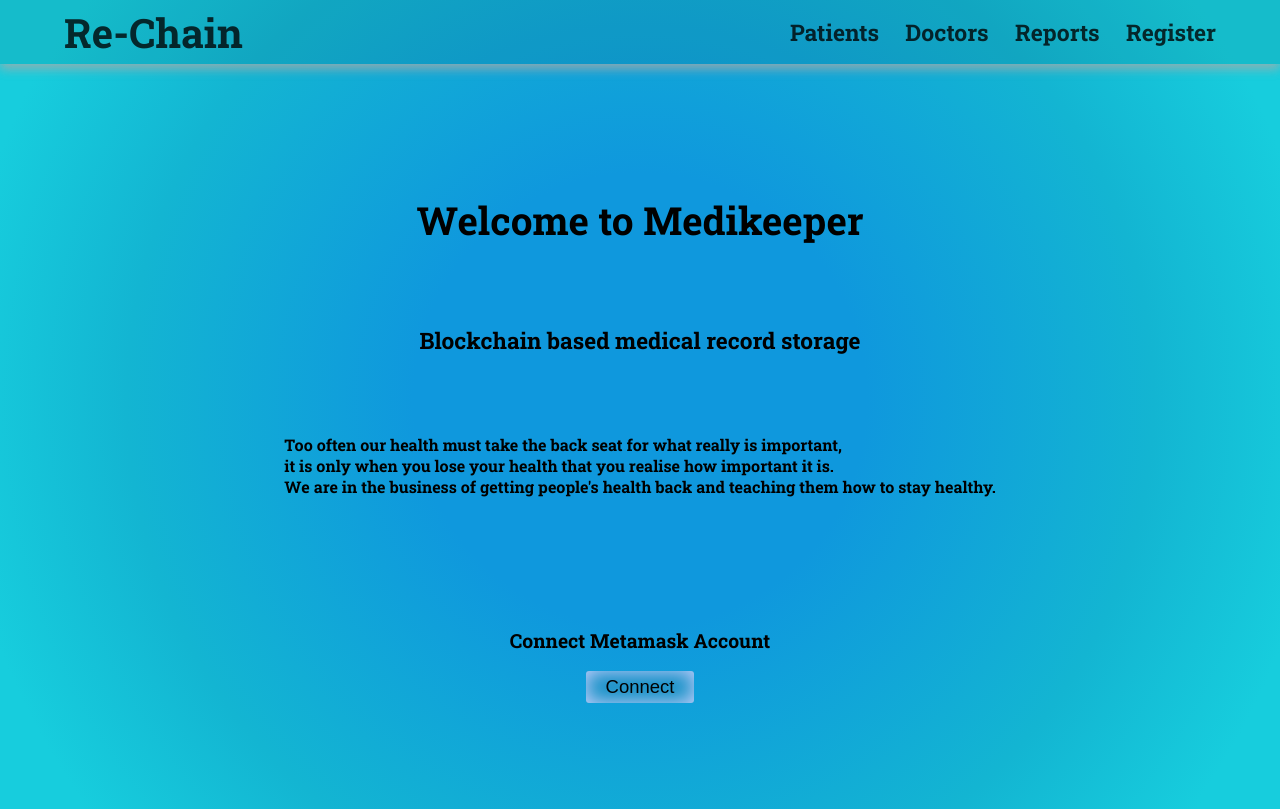
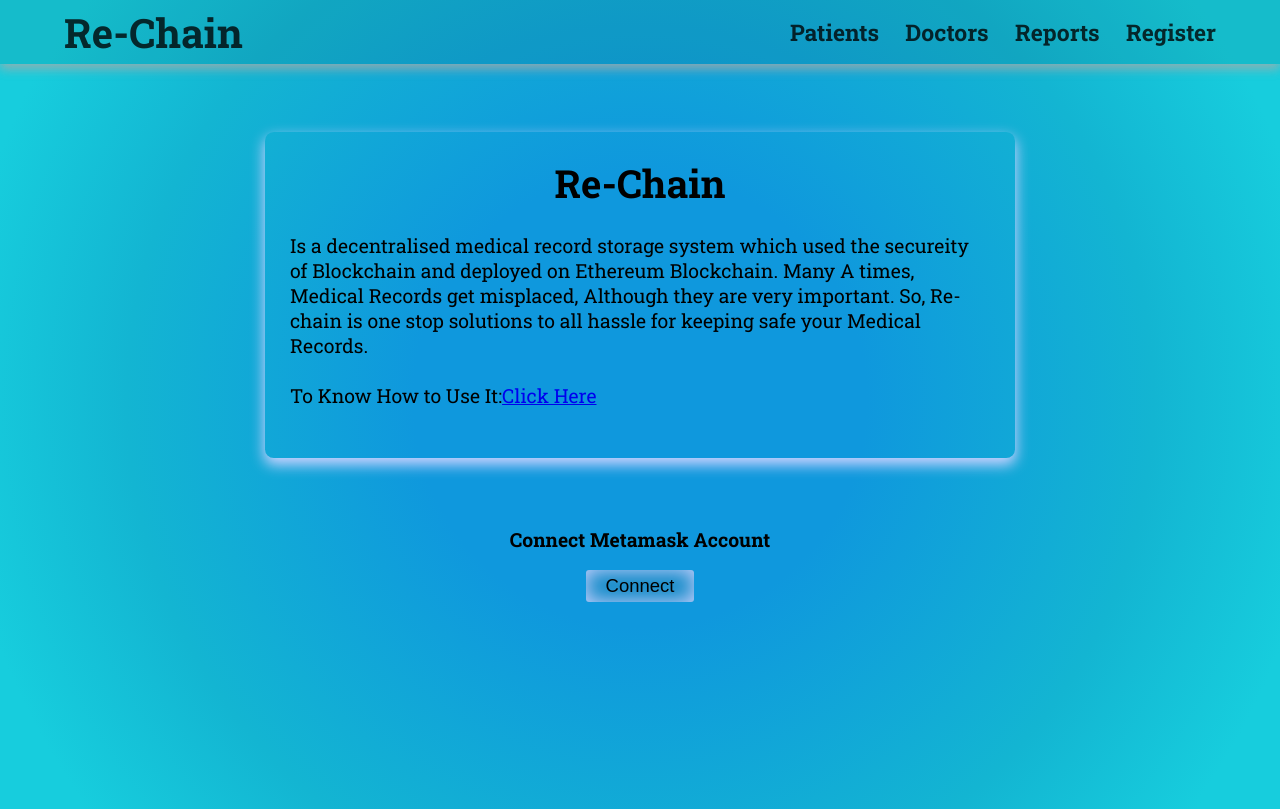
Before and after one commit to Via5K/Re-Chain, a Next.js app: page / in a window 1280 px wide. Built offline with nearby package versions, Linux system fonts and the light colour scheme.

Commit message:
Not Registered Modal Msg

```diff
--- a/components/cards/Modal.js
+++ b/components/cards/Modal.js
@@ -70,8 +70,14 @@
     `;
 
   const StyledModal = styled.div`
-    background: ${Theme.bg};
-    height:100%;
+    background: radial-gradient(
+      circle,
+      rgba(15, 152, 221, 1) 30%,
+      rgba(19, 181, 210, 1) 68%,
+      rgba(23, 205, 221, 1) 91%
+    );
+    background-color: rgba(0,0,0,0.1);
+    min-height:40%;
     width:100%;
     border-radius: 1rem;
     padding: 15px;
@@ -103,7 +109,7 @@
               onClick={handleCloseClick}
               style={{ textDecoration: 'none' }}
             >
-              ❌
+              🆗
             </a>
           </StyledModalHeader>
           {title && <StyledModalTitle>{title}</StyledModalTitle>}
--- a/components/cards/Report.js
+++ b/components/cards/Report.js
@@ -12,7 +12,7 @@
         <h3>Diagnosis: {Data.diagnosis}</h3>
         {/* <h3>: {Data.pdf}</h3> */}
         <h3>
-          File: <a href={Data.pdf}>View Report</a>
+          Report: <a href={Data.pdf}>View Report</a>
         </h3>
       </div>
     </>
--- a/components/cards/Welcome.js
+++ b/components/cards/Welcome.js
@@ -1,21 +1,24 @@
+import styles from '../../styles/cards.module.css';
+
 export default function Welcome() {
   return (
     <>
-      <h1>Welcome to Medikeeper</h1>
-      <h3>Blockchain based medical record storage</h3>
-      <div>
-        <h5>
-          Too often our health must take the back seat for what really is
-          important,
-        </h5>
-        <h5>
-          it is only when you lose your health that you realise how important it
-          is.
-        </h5>
-        <h5>
-          We are in the business of getting people's health back and teaching
-          them how to stay healthy.
-        </h5>
+      <div className={styles.card}>
+        <h1 className={styles.head}>Re-Chain</h1>
+        <br />
+        <p>
+          Is a decentralised medical record storage system which used the
+          secureity of Blockchain and deployed on Ethereum Blockchain. Many A
+          times, Medical Records get misplaced, Although they are very
+          important. So, Re-chain is one stop solutions to all hassle for
+          keeping safe your Medical Records.
+        </p>
+        <br />
+        <p>
+          To Know How to Use It:
+          <a href="https://github.com/Via5k/Re-Chain">Click Here</a>
+        </p>
+        <br />
       </div>
     </>
   );
--- a/components/forms/ReportForm.js
+++ b/components/forms/ReportForm.js
@@ -115,7 +115,7 @@
           ref={doctorsIDRef}
         />
 
-        <label htmlFor="patient-id">Doctor's ID: </label>
+        <label htmlFor="patient-id">Patient's ID: </label>
         <input
           type="text"
           name="patient-id"
--- a/components/hooks/useStorage.js
+++ b/components/hooks/useStorage.js
@@ -3,14 +3,14 @@
 
 const API_TOKEN =
   process.env.WEB3_STORAGE_TOKEN ||
-  'eyJhbGciOiJIUzI1NiIsInR5cCI6IkpXVCJ9.eyJzdWIiOiJkaWQ6ZXRocjoweGQ5RDY2MUNkRjQwZWRiNTdCYzJEZTlGRTg3YTVCZjk3NmZhQzQ4YzEiLCJpc3MiOiJ3ZWIzLXN0b3JhZ2UiLCJpYXQiOjE2NDgyNzQ2MDg4NzEsIm5hbWUiOiJEb2N0b3IifQ.lLx1al8hirsVcjTg9D-_LrWr2Fxjw_h-L5HvtihXdJs';
+  'eyJhbGciOiJIUzI1NiIsInR5cCI6IkpXVCJ9.eyJzdWIiOiJkaWQ6ZXRocjoweDNmNTA4QTc5NjNGRDQ1RWM2ZDg3MmY0RTMwZDk0RjQwOGRjMmI5OTAiLCJpc3MiOiJ3ZWIzLXN0b3JhZ2UiLCJpYXQiOjE2NTU4MDAyMjQ5MDgsIm5hbWUiOiJSZS1DaGFpbiJ9.xxXz0Ieoq3E9AT4Ats6LmyXqUXcDYHvGBKS1181mpUY';
 
 const useStorage = () => {
   const [CID, setCID] = useState('');
 
   const uploadFile = async (fileInput) => {
     // Construct with token and endpoint
-    const client = new Web3Storage({ token: WEB3_STORAGE_TOKEN });
+    const client = new Web3Storage({ token: API_TOKEN });
 
     // const fileInput = document.querySelector('input[type="file"]');
     // const fileInput = fileRef.current;
--- a/styles/Home.module.css
+++ b/styles/Home.module.css
@@ -1,5 +1,5 @@
 .container {
-  min-height: 60vh;
+  min-height: 20vh;
   padding: 0.5rem;
   display: flex;
   flex-direction: column;
--- a/styles/cards.module.css
+++ b/styles/cards.module.css
@@ -11,6 +11,11 @@
   padding: 25px;
 }
 
+.head {
+  width: 100%;
+  text-align: center;
+}
+
 .row {
   display: flex;
   flex-direction: row;
```
Also changed, not shown: components/forms/DoctorsForm.js (+10 -2 lines), components/forms/PatientForm.js (+9 -3 lines), components/forms/PatientRegistrationForm.js (+18 -6 lines), components/forms/ReportDataForm.js (+33 -1 lines).
